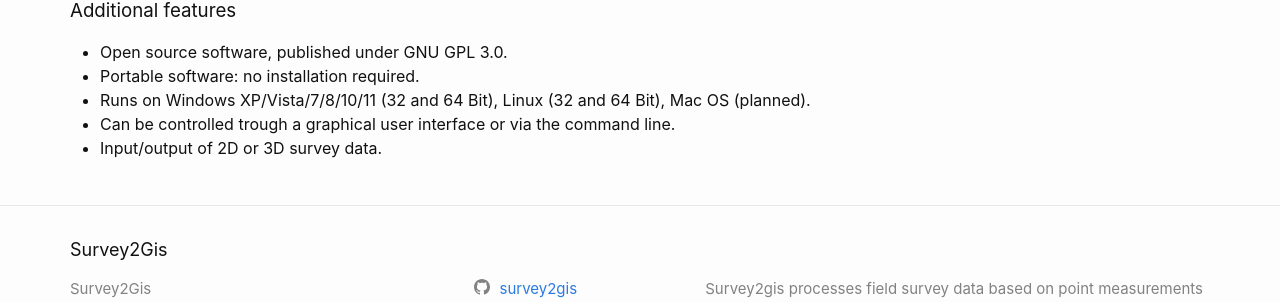
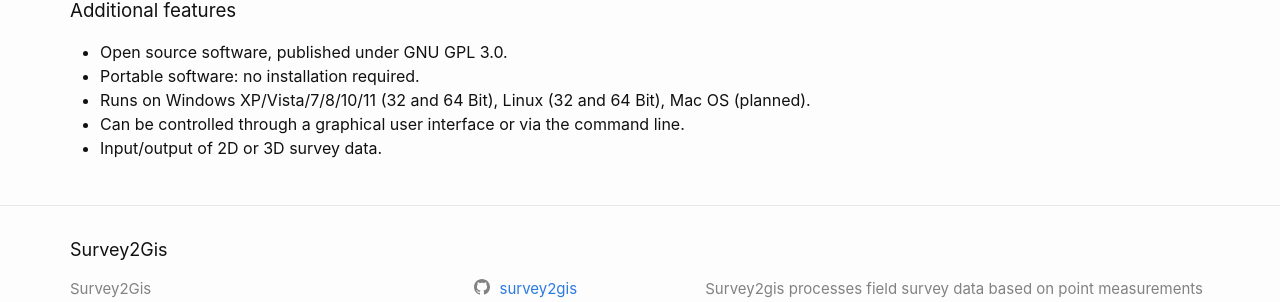
Before and after one commit to survey2gis/survey-tools-website, a Jekyll site: the page built from index.markdown, in a window 1280 px wide. Shown: the part 1212-1514 px from the top of the page. Built offline with Jekyll 4.4.1, drawn with Linux system fonts in a browser that asks for light colours; our own code applies the rules of GitHub Pages for plain Markdown files.

Commit message:
Update index.markdown

```diff
--- a/index.markdown
+++ b/index.markdown
@@ -35,5 +35,5 @@
 - Open source software, published under GNU GPL 3.0.
 - Portable software: no installation required.
 - Runs on Windows XP/Vista/7/8/10/11 (32 and 64 Bit), Linux (32 and 64 Bit), Mac OS (planned).
-- Can be controlled trough a graphical user interface or via the command line.
+- Can be controlled through a graphical user interface or via the command line.
 - Input/output of 2D or 3D survey data.
```
